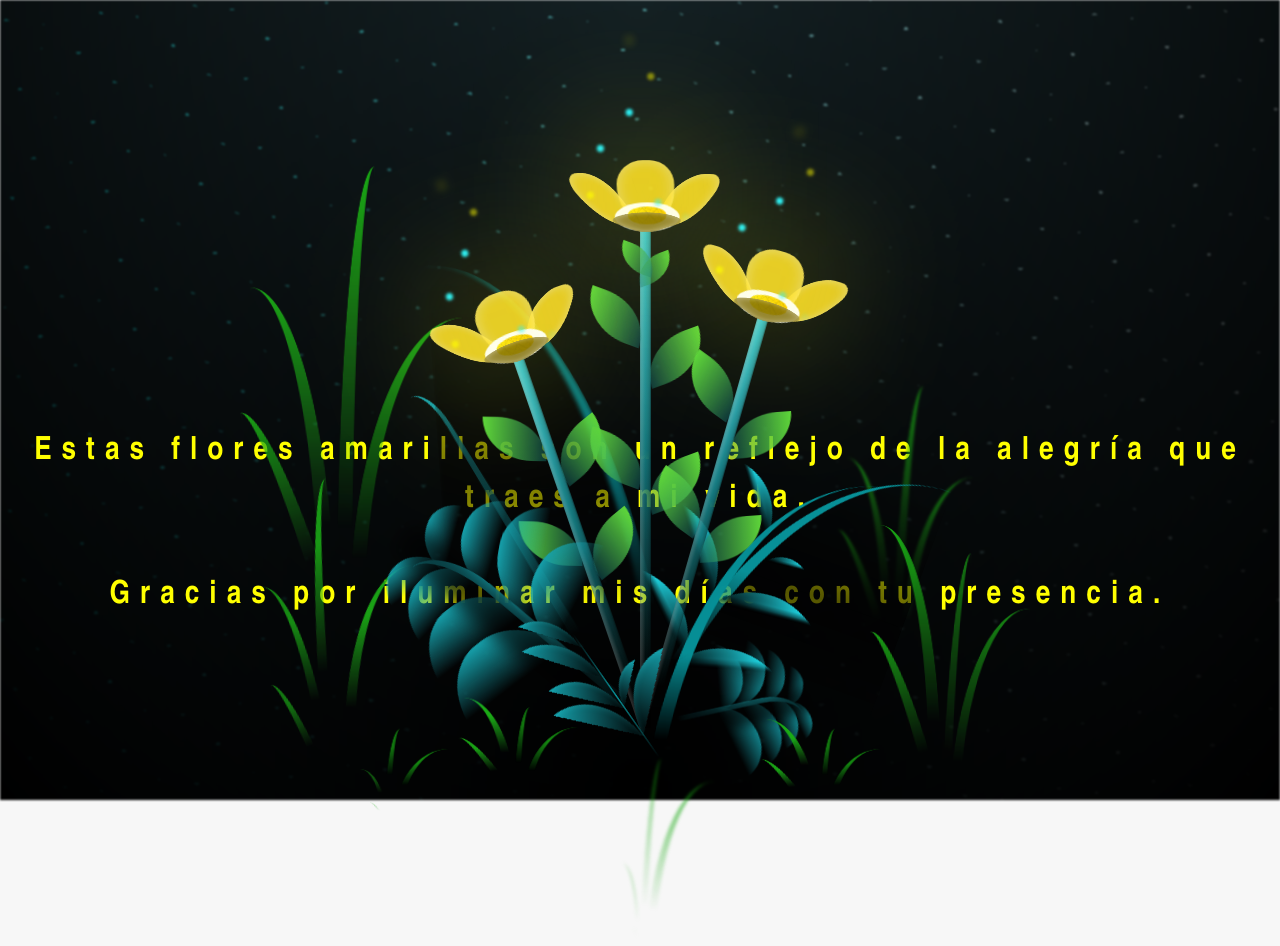
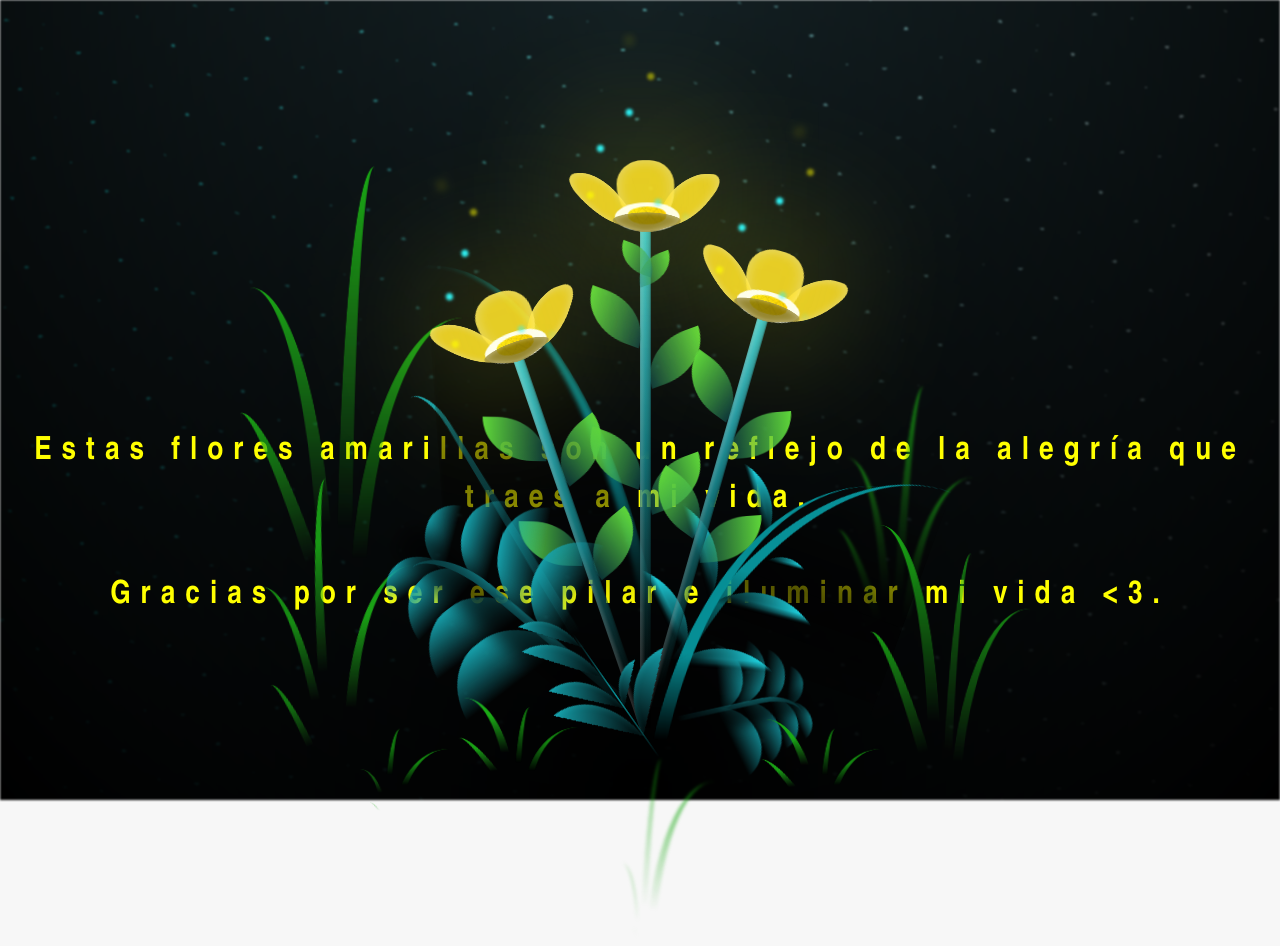
Before and after one commit to CrashRide1206/floresamarillas, a plain HTML site: page flower.html in a window 1280 px wide. Drawn offline with Linux system fonts and the light colour scheme.

Commit message:
Update flower.html

```diff
--- a/flower.html
+++ b/flower.html
@@ -14,7 +14,7 @@
 
     </div>
     <h1 class="titulo">Estas flores amarillas son un reflejo de la alegría que traes a mi vida. <br> <br>
-      Gracias por iluminar mis días con tu presencia.</h1>
+      Gracias por ser ese pilar e iluminar mi vida <3.</h1>
 
     <div class="night"></div>
     <div class="flowers">
```
